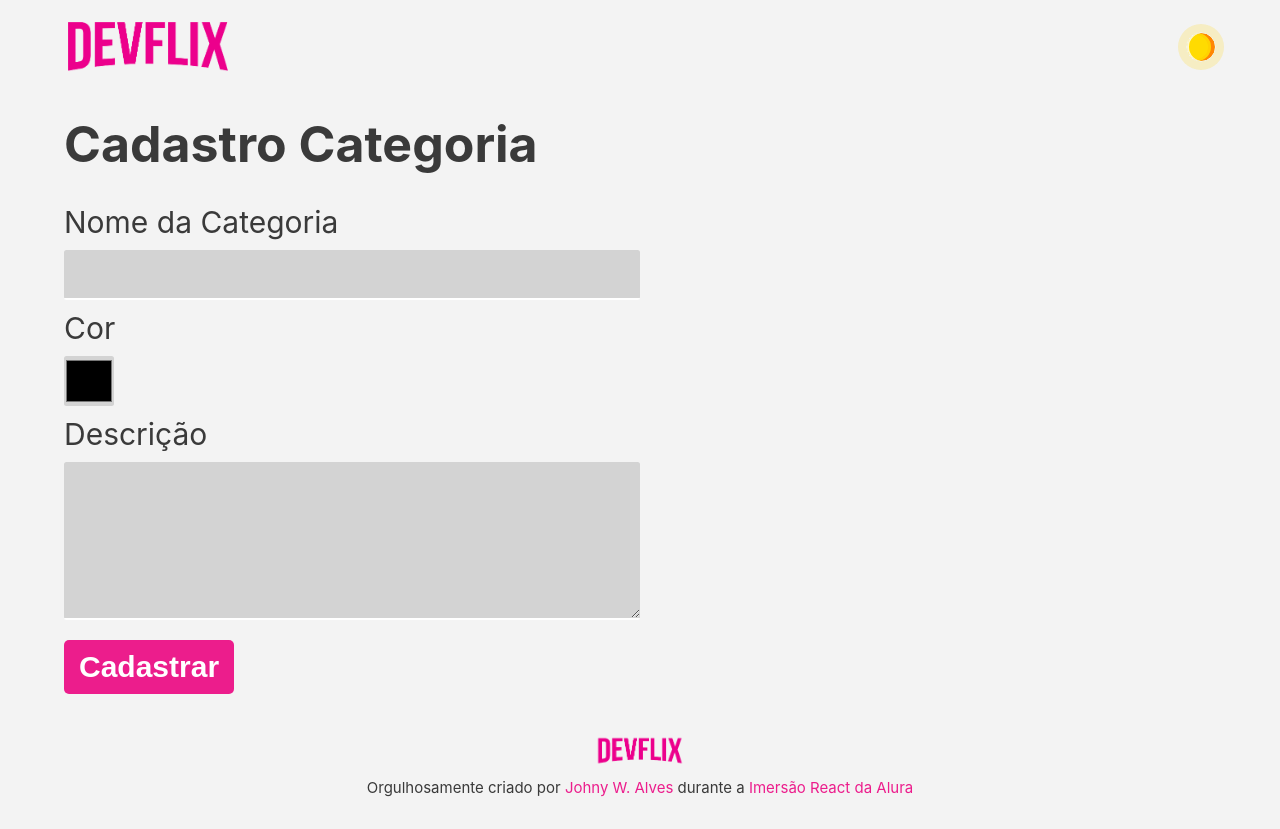
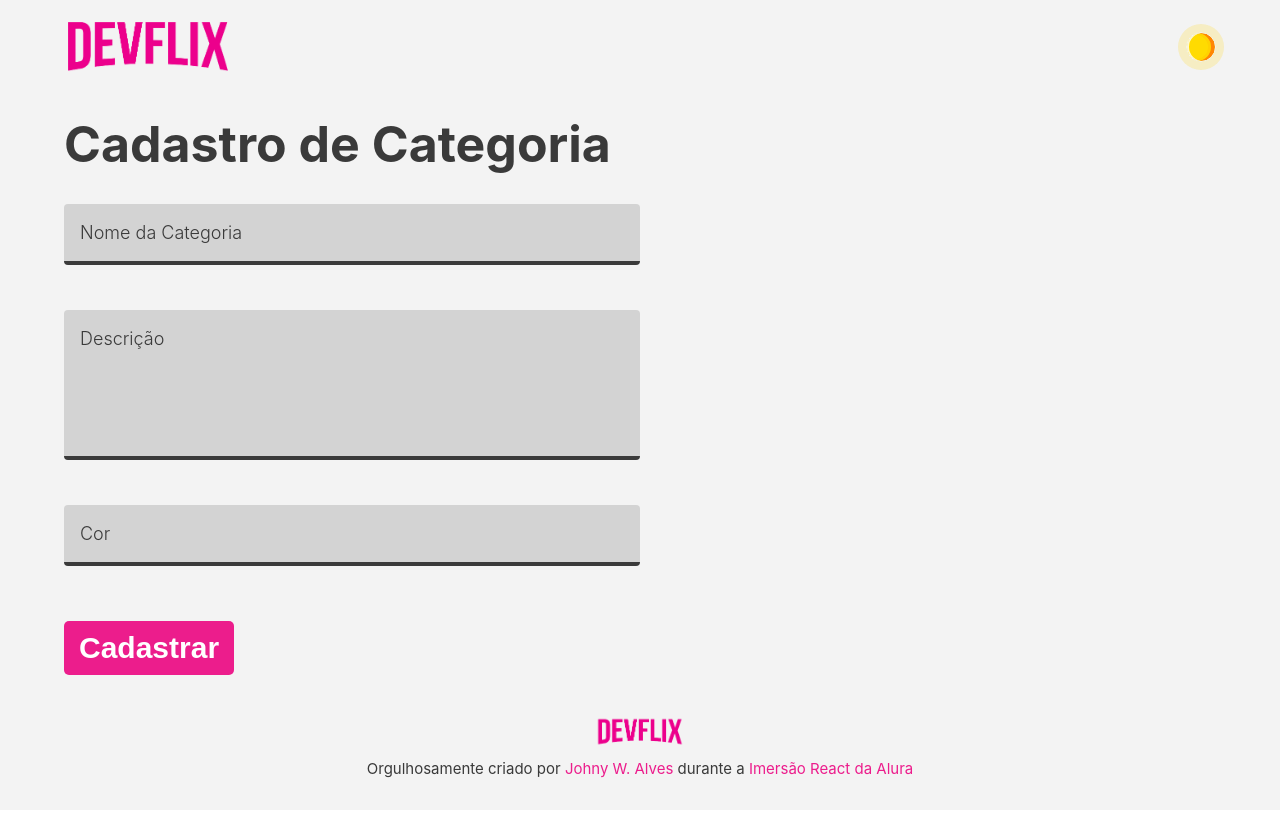
Before and after one commit to johnywalves/devflix, a Next.js app: page /cadastro/categoria in a window 1280 px wide. Built offline with nearby package versions, Linux system fonts and the light colour scheme.

Commit message:
:lipstick: Estilo para os campos de texto

```diff
--- /dev/null
+++ b/db.json
@@ -0,0 +1,191 @@
+{
+  "categorias": [
+    {
+      "id": 1,
+      "titulo": "Front End",
+      "cor": "#6BD1FF",
+      "link_extra": {
+        "text": "Formação de Front End na Alura",
+        "url": "https://www.alura.com.br/cursos-online-front-end"
+      }
+    },
+    {
+      "id": 2,
+      "titulo": "Back End",
+      "cor": "#00C86F",
+      "link_extra": {
+        "text": "Cursos de Back End na Alura",
+        "url": "https://www.alura.com.br/cursos-online-programacao"
+      }
+    },
+    {
+      "id": 3,
+      "titulo": "Data Science e Inteligência Artificial",
+      "cor": "#9cd33b",
+      "link_extra": {
+        "text": "Cursos de Data Science na Alura",
+        "url": "https://www.alura.com.br/cursos-online-mobile"
+      }
+    },
+    {
+      "id": 4,
+      "titulo": "Filmes",
+      "cor": "orange"
+    },
+    {
+      "id": 5,
+      "titulo": "Games",
+      "cor": "red",
+      "link_extra": {
+        "text": "Formação de Jogos na Alura",
+        "url": "https://www.alura.com.br/cursos-online-front-end"
+      }
+    }
+  ],
+  "videos": [
+    {
+      "id": 1,
+      "categoriaId": 1,
+      "titulo": "SEO com React",
+      "url": "https://www.youtube.com/watch?v=c8mVlakBESE"
+    },
+    {
+      "id": 2,
+      "categoriaId": 1,
+      "titulo": "O que faz uma desenvolvedora front-end? #HipstersPontoTube",
+      "url": "https://www.youtube.com/watch?v=ZY3-MFxVdEw"
+    },
+    {
+      "id": 3,
+      "categoriaId": 1,
+      "titulo": "Componentização com VanillaJS #AluraMais",
+      "url": "https://www.youtube.com/watch?v=LatCKpcOMak"
+    },
+    {
+      "id": 4,
+      "categoriaId": 1,
+      "titulo": "Pare de chutar e aprenda a display: inline #01",
+      "url": "https://www.youtube.com/watch?v=5PS6ku8NzIE"
+    },
+    {
+      "id": 5,
+      "categoriaId": 1,
+      "titulo": "Template String: Interpolando strings com JavaScript #AluraMais",
+      "url": "https://www.youtube.com/watch?v=ORI_HTXaIw0"
+    },
+    {
+      "id": 6,
+      "categoriaId": 1,
+      "titulo": "Qual é a melhor linguagem de programação? #HipstersPontoTube",
+      "url": "https://www.youtube.com/watch?v=Uh-GNH-t89w"
+    },
+    {
+      "id": 7,
+      "categoriaId": 1,
+      "titulo": "Novidades do Angular v9",
+      "url": "https://www.youtube.com/watch?v=34uHo7hFmG0"
+    },
+    {
+      "id": 8,
+      "categoriaId": 2,
+      "titulo": "PERCURSO em NÍVEL em ÁRVORE BINÁRIA | Estruturas de Dados #14",
+      "url": "https://www.youtube.com/watch?v=UOK7nS2E9xM"
+    },
+    {
+      "id": 9,
+      "categoriaId": 2,
+      "titulo": "Coders4Tips - S01E04: GitHub CLI - Uma Nova Experiência no Github!",
+      "url": "https://www.youtube.com/watch?v=6o6-bKOZOEY"
+    },
+    {
+      "id": 10,
+      "categoriaId": 2,
+      "titulo": "Programei 4 robôs que criam vídeos para mim no YouTube",
+      "url": "https://www.youtube.com/watch?v=kjhu1LEmRpY"
+    },
+    {
+      "id": 11,
+      "categoriaId": 2,
+      "titulo": "API: Dicionário do Programador",
+      "url": "https://www.youtube.com/watch?v=vGuqKIRWosk"
+    },
+    {
+      "id": 12,
+      "categoriaId": 2,
+      "titulo": "Usando Git Direito",
+      "url": "https://www.youtube.com/watch?v=6OokP-NE49k"
+    },
+    {
+      "id": 13,
+      "categoriaId": 3,
+      "titulo": "Teste de Turing",
+      "url": "https://www.youtube.com/watch?v=BaPGU4JWa34"
+    },
+    {
+      "id": 14,
+      "categoriaId": 3,
+      "titulo": "O que é Data Science?",
+      "url": "https://www.youtube.com/watch?v=5b9Z8toVaAU&t=9s"
+    },
+    {
+      "id": 15,
+      "categoriaId": 3,
+      "titulo": "Melhor forma de aprender Python",
+      "url": "https://www.youtube.com/watch?v=Gojqw9BQ5qY"
+    },
+    {
+      "id": 16,
+      "categoriaId": 3,
+      "titulo": "Como ingressar no mercado de Data Science?",
+      "url": "https://www.youtube.com/watch?v=gxyjGmOV540"
+    },
+    {
+      "id": 17,
+      "categoriaId": 4,
+      "titulo": "Interestellar",
+      "url": "https://www.youtube.com/watch?v=frD_IiY_A3E"
+    },
+    {
+      "id": 18,
+      "categoriaId": 4,
+      "titulo": "Gattaca",
+      "url": "https://www.youtube.com/watch?v=Dl0tYLbrhhs"
+    },
+    {
+      "id": 19,
+      "categoriaId": 4,
+      "titulo": "A Chegada",
+      "url": "https://www.youtube.com/watch?v=rNciXGzYZms"
+    },
+    {
+      "id": 20,
+      "categoriaId": 4,
+      "titulo": "Feitiço do Tempo",
+      "url": "https://www.youtube.com/watch?v=zi8d69P9NvI"
+    },
+    {
+      "id": 21,
+      "categoriaId": 5,
+      "titulo": "Final Fantasy 7",
+      "url": "https://www.youtube.com/watch?v=I_ATSCTnUD8"
+    },
+    {
+      "id": 22,
+      "categoriaId": 5,
+      "titulo": "Assassins Creed Valhalla",
+      "url": "https://www.youtube.com/watch?v=KDfdjB9uL0U"
+    },
+    {
+      "id": 23,
+      "categoriaId": 5,
+      "titulo": "God of War 4",
+      "url": "https://www.youtube.com/watch?v=FyIwEFXOcaE"
+    },
+    {
+      "id": 24,
+      "categoriaId": 5,
+      "titulo": "Resident Evil 8",
+      "url": "https://www.youtube.com/watch?v=JSapXD9vxYA"
+    }
+  ]
+}
--- a/package.json
+++ b/package.json
@@ -12,7 +12,9 @@
     "build-storybook": "build-storybook",
     "lint": "eslint src --max-warnings=0",
     "test": "jest",
-    "test:watch": "yarn test --watch"
+    "test:watch": "yarn test --watch",
+    "server": "json-server --watch db.json --port 8008",
+    "start:server": "concurrently \"yarn dev\" \"yarn server\""
   },
   "husky": {
     "hooks": {
@@ -26,6 +28,7 @@
     ]
   },
   "dependencies": {
+    "json-server": "^0.16.1",
     "next": "9.4.4",
     "next-pwa": "^3.1.0",
     "react": "16.13.1",
@@ -52,6 +55,7 @@
     "@typescript-eslint/parser": "3.7.0",
     "babel-loader": "^8.1.0",
     "babel-plugin-styled-components": "^1.10.7",
+    "concurrently": "^5.2.0",
     "eslint": "7.5.0",
     "eslint-config-prettier": "^6.11.0",
     "eslint-import-resolver-typescript": "^2.2.0",
--- a/src/components/FormField/index.tsx
+++ b/src/components/FormField/index.tsx
@@ -1,27 +1,27 @@
 import React from 'react'
 
-import { Label } from './styles'
+import { FormFieldWrapper, Label, LabelText, Input } from './styles'
 
 type FormFieldProps = {
   label: string
   type: string
   name: string
-  value?: string
+  value: string
   onChange: (
     event: React.ChangeEvent<HTMLInputElement & HTMLTextAreaElement>
   ) => void
 }
 
 const FormField = ({ label, type, name, value, onChange }: FormFieldProps) => {
+  const isTextArea = type === 'textarea'
+  const tag = isTextArea ? 'textarea' : 'input'
   return (
-    <Label>
-      <p>{label}</p>
-      {type === 'textarea' ? (
-        <textarea value={value} name={name} rows={4} onChange={onChange} />
-      ) : (
-        <input type={type} value={value} name={name} onChange={onChange} />
-      )}
-    </Label>
+    <FormFieldWrapper>
+      <Label>
+        <Input as={tag} value={value} name={name} onChange={onChange} />
+      </Label>
+      <LabelText>{label}</LabelText>
+    </FormFieldWrapper>
   )
 }
 
--- a/src/components/FormField/styles.tsx
+++ b/src/components/FormField/styles.tsx
@@ -1,32 +1,77 @@
-import styled from 'styled-components'
+import styled, { css } from 'styled-components'
 
-export const Label = styled.label`
-  font-size: 3rem;
-  display: flex;
-  flex-direction: column;
+export const FormFieldWrapper = styled.div`
+  position: relative;
 
-  p {
-    margin-bottom: 1rem;
+  textarea {
+    min-height: 150px;
   }
 
-  input,
-  textarea {
-    appearance: none;
-    background-color: var(--backgroundInput);
-    font-size: 3rem;
-    color: var(--black);
-    border: none;
-    border-radius: 0.25rem;
-    margin-bottom: 1rem;
+  input[type='color'] {
+    padding-left: 56px;
+  }
+`
+
+export const Label = styled.label``
+
+export const LabelText = styled.span`
+  color: var(--black);
+  height: 57px;
+  position: absolute;
+  top: 0;
+  left: 16px;
+
+  display: flex;
+  align-items: center;
+
+  transform-origin: 0% 0%;
+  font-size: 18px;
+  font-style: normal;
+  font-weight: 300;
+
+  transition: 0.1s ease-in-out;
+`
+
+type InputProps = {
+  value: string
+}
+
+export const Input = styled.input`
+  background: var(--backgroundInput);
+  color: var(--black);
+  display: block;
+  width: 100%;
+  min-height: 57px;
+  font-size: 18px;
+
+  border: 0;
+  border-top: 4px solid transparent;
+  border-bottom: 4px solid var(--black);
+
+  padding: 16px 16px;
+  margin-bottom: 45px;
+
+  resize: none;
+  border-radius: 4px;
+  transition: border-color 0.3s;
+
+  &:focus {
+    border-bottom-color: var(--primary);
   }
 
-  input[type='text'],
-  textarea {
-    padding: 1rem;
-    border-bottom: 2px var(--white) solid;
+  &:focus:not([type='color']) + ${Label.Text} {
+    transform: scale(0.6) translateY(-10px);
   }
 
-  input {
-    height: 5rem;
-  }
+  ${({ value }: InputProps) => {
+    const hasValue = value.length > 0
+    return (
+      hasValue &&
+      css`
+        &:not([type='color']) + ${Label.Text} {
+          transform: scale(0.6) translateY(-10px);
+        }
+      `
+    )
+  }}
 `
--- a/src/pages/cadastro/categoria.tsx
+++ b/src/pages/cadastro/categoria.tsx
@@ -39,7 +39,7 @@ const CadastroCategoria = () => {
 
   return (
     <Layout>
-      <h1>Cadastro Categoria</h1>
+      <h1>Cadastro de Categoria</h1>
       <BoxForm>
         <Formulario onSubmit={handleSubmit}>
           <FormField
@@ -50,17 +50,17 @@ const CadastroCategoria = () => {
             onChange={handleChange}
           />
           <FormField
+            label="Descrição"
+            type="textarea"
+            name="descricao"
+            value={values.descricao}
+            onChange={handleChange}
+          />
+          <FormField
             label="Cor"
             type="color"
             name="cor"
             value={values.cor}
-            onChange={handleChange}
-          />
-          <FormField
-            label="Descrição"
-            type="textarea"
-            name="descricao"
-            value={values.descricao}
             onChange={handleChange}
           />
           <div>
```
Also changed, not shown: 1 other file (tests, documents, lock files or other folders).
